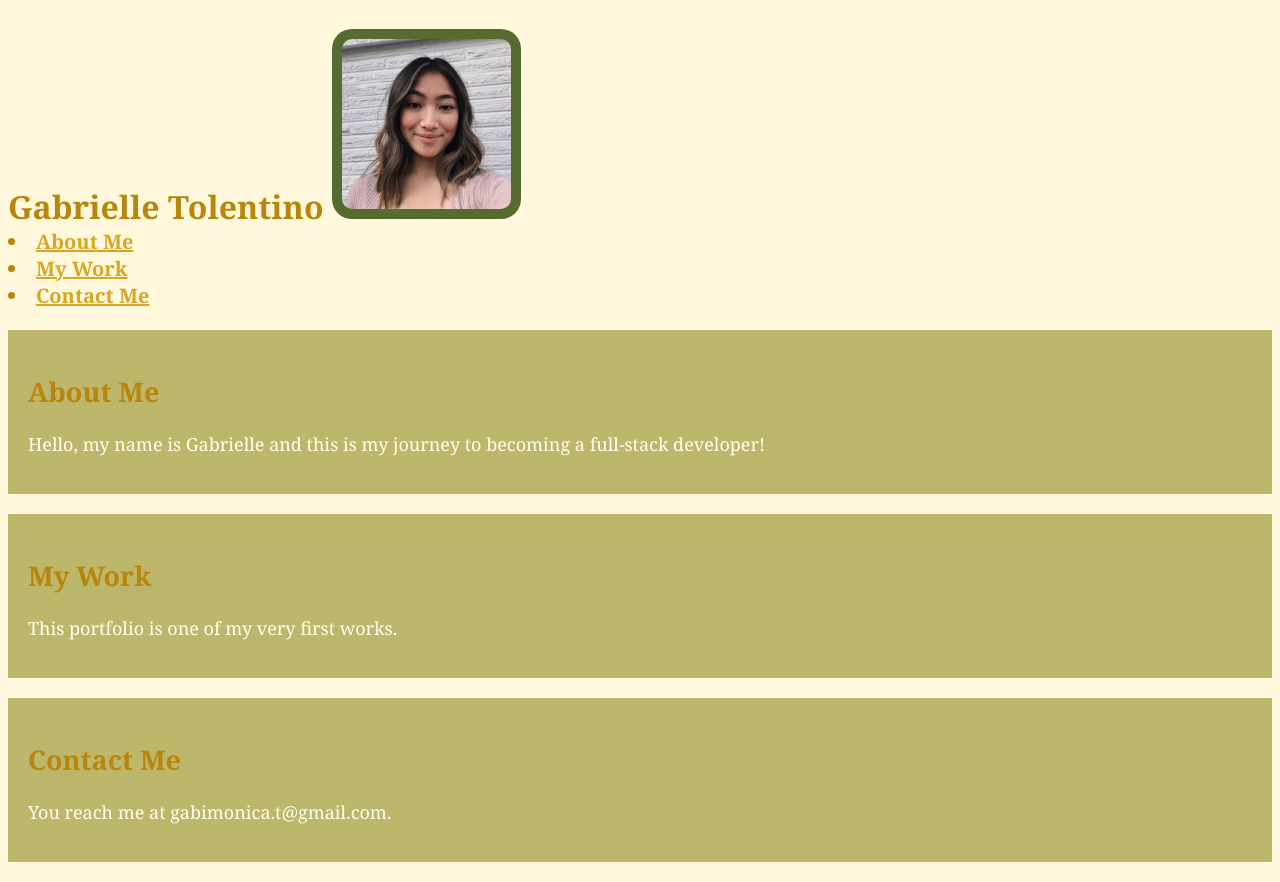
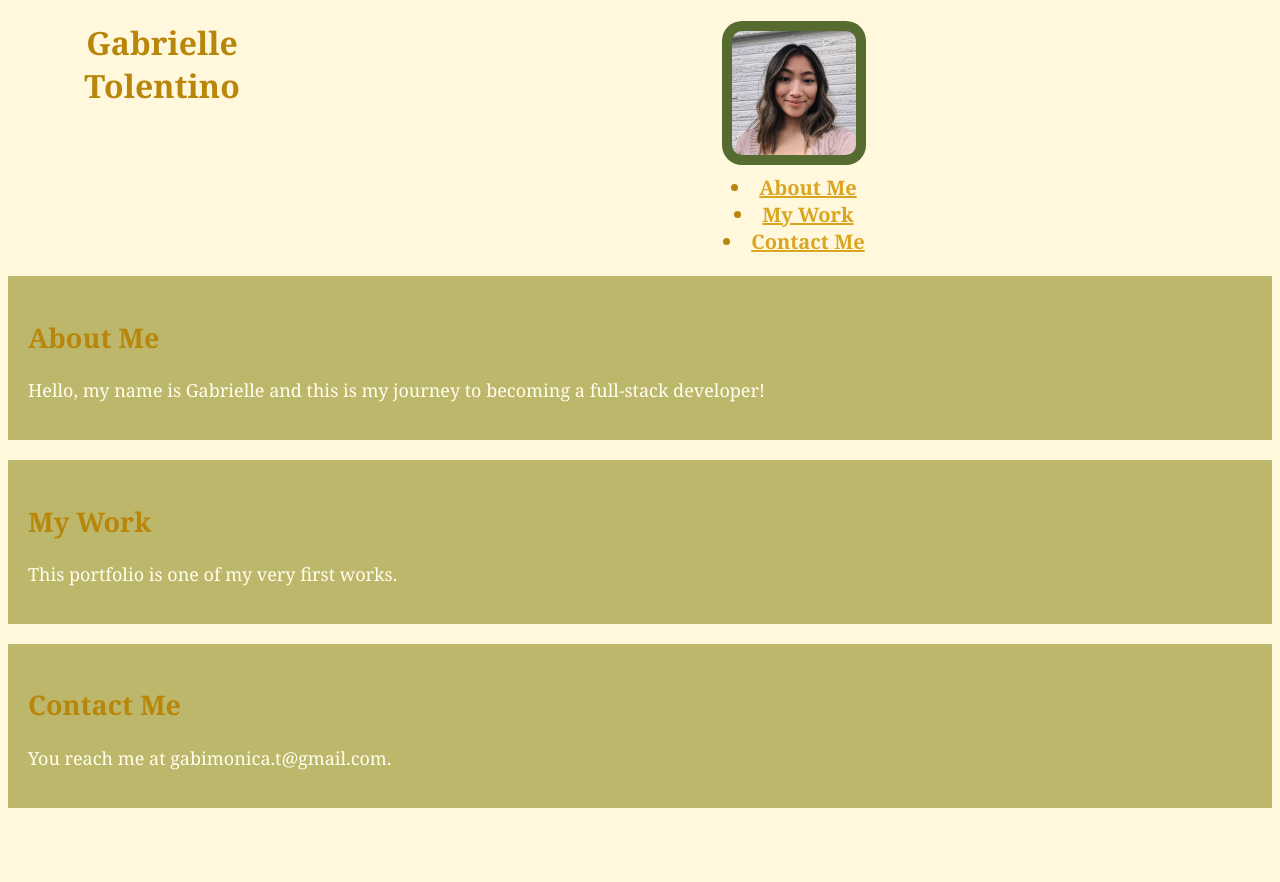
Before and after one commit to gabimtolentino/Tolentino-Portfolio, a plain HTML site: page index.html in a window 1280 px wide. After the commit the page ends 828 px from the top, so only its background shows below. Drawn offline with Linux system fonts and the light colour scheme.

Commit message:
placed h1 on top left in css

```diff
--- a/style.css
+++ b/style.css
@@ -11,7 +11,8 @@ header {
 }
 
 header h1 {
-    display: inline-block;
+    display: flex;
+    text-align: center;
     color:darkgoldenrod
 }
 
```
